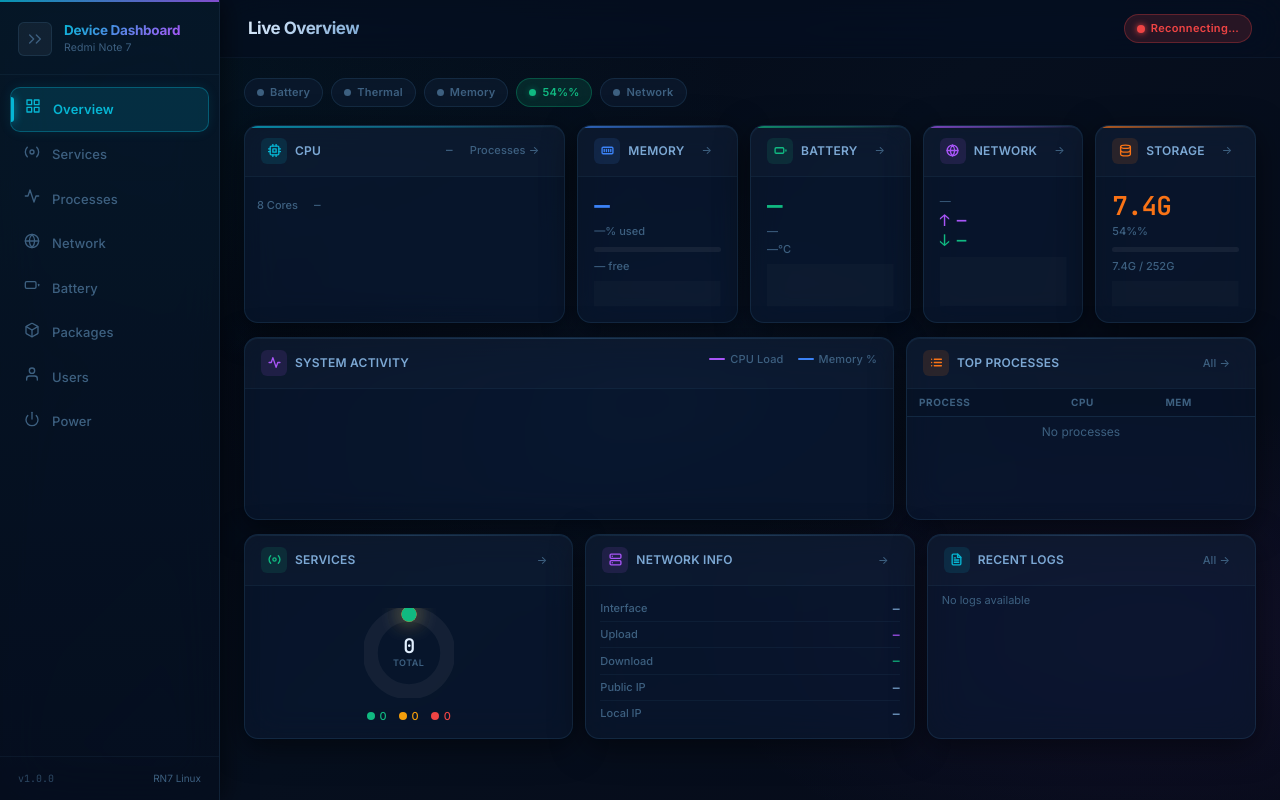
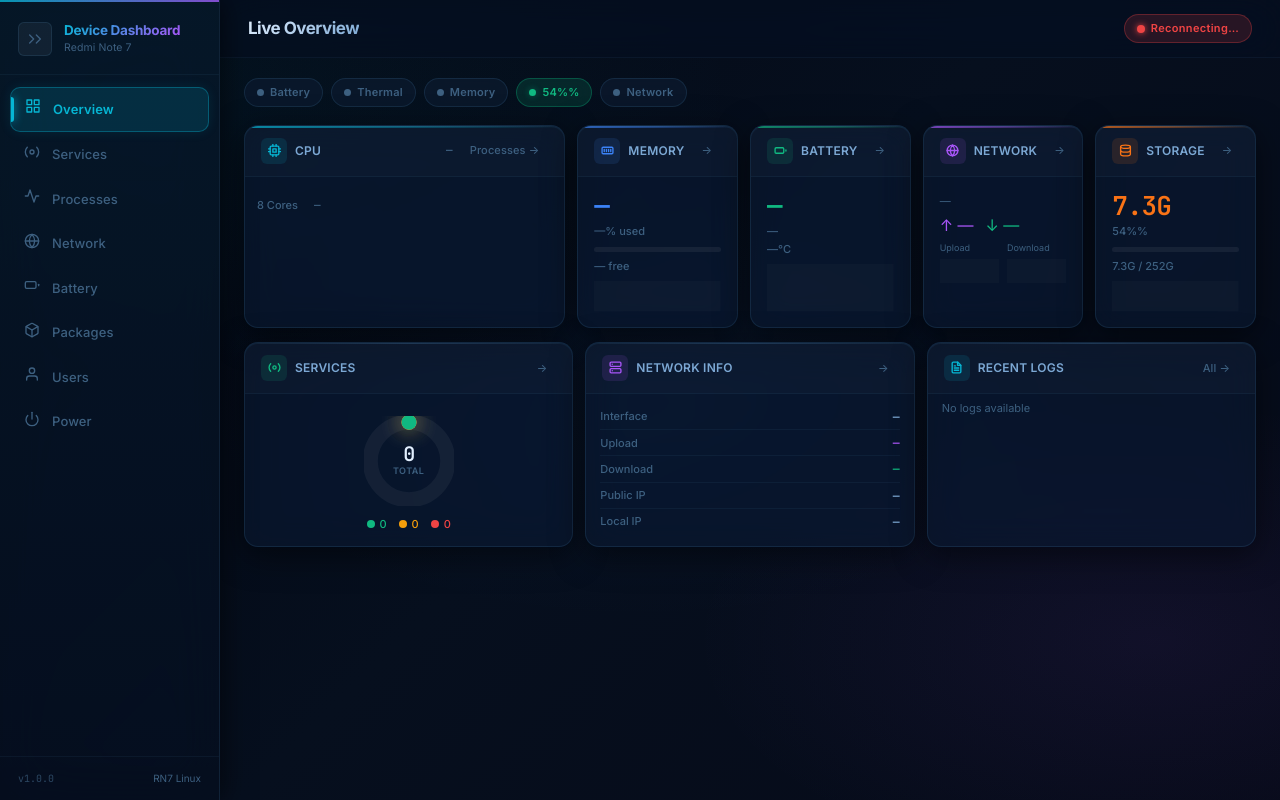
Before and after one commit to minhazul73/lavender, a FastAPI app: page / in a window 1280 px wide. Run offline with FastAPI, Linux system fonts and the light colour scheme; data that the repository does not hold is empty.

Commit message:
Network card: split into upload/download sparklines, remove system activity graph, 24px height, 0.8px stroke, colored downward shadows

```diff
--- a/dashboard/static/live.css
+++ b/dashboard/static/live.css
@@ -209,7 +209,7 @@
 /* ---- Sparklines ---- */
 .sparkline {
     width: 100%;
-    height: 20px;
+    height: 24px;
     flex: 1;
     margin-top: 4px;
     display: block;
@@ -229,7 +229,9 @@
 
 .card-ram .sparkline-line { stroke: var(--blue); filter: drop-shadow(0 1px 2px rgba(59,130,246,0.4)); }
 .card-battery .sparkline-line { stroke: var(--green); filter: drop-shadow(0 1px 2px rgba(16,185,129,0.4)); }
-.card-network .sparkline-line { stroke: var(--purple); filter: drop-shadow(0 1px 2px rgba(168,85,247,0.4)); }
+#sparkpath-net-up { filter: drop-shadow(0 1px 2px rgba(168,85,247,0.4)); }
+#sparkpath-net-down { filter: drop-shadow(0 1px 2px rgba(16,185,129,0.4)); }
+.card-network .sparkline-line { stroke: var(--purple); }
 .card-storage .sparkline-line { stroke: var(--orange); filter: drop-shadow(0 1px 2px rgba(249,115,22,0.4)); }
 
 /* ---- Progress Bars ---- */
--- a/dashboard/static/live.js
+++ b/dashboard/static/live.js
@@ -5,7 +5,7 @@
     var SSE_URL = '/api/device/live?metrics=cpu,ram,thermal,battery,network';
 
     var latest = { cpu: null, ram: null, thermal: null, battery: null, network: null };
-    var buffers = { cpu: [], ram: [], batt: [], net: [] };
+    var buffers = { cpu: [], ram: [], batt: [], net_up: [], net_down: [] };
     var MAX_BUF = 30;
 
     /* ---- Buffer + sparkline ---- */
@@ -20,7 +20,7 @@
         var min = Math.min.apply(null, buf);
         var max = Math.max.apply(null, buf);
         var range = max - min || 1;
-        var w = 100, h = 18;
+        var w = 100, h = 22;
         var d = '';
         buf.forEach(function(v, i) {
             var x = (i / (buf.length - 1)) * w;
@@ -198,8 +198,10 @@
         netEl.className = 'health-pill' + (rx > 0 || tx > 0 ? ' good' : ' warn');
         netEl.querySelector('span:last-child').textContent = (rx > 0 || tx > 0) ? 'Active' : 'Idle';
 
-        pushBuf('net', Math.max(rx, tx));
-        updateSpark('sparkpath-net', 'net');
+        pushBuf('net_up', tx);
+        updateSpark('sparkpath-net-up', 'net_up');
+        pushBuf('net_down', rx);
+        updateSpark('sparkpath-net-down', 'net_down');
     }
 
     /* ---- Network details (IPs, interface) ---- */
--- a/dashboard/templates/index.html
+++ b/dashboard/templates/index.html
@@ -81,8 +81,8 @@
                 <div class="progress-bar-inner" id="ram-bar" style="width:0%"></div>
             </div>
             <div class="stat-sub" id="ram-detail">— free</div>
-            <svg class="sparkline" id="sparkline-ram" viewBox="0 0 100 20" preserveAspectRatio="none">
-                <rect class="sparkline-bg" x="0" y="0" width="100" height="20"/>
+            <svg class="sparkline" id="sparkline-ram" viewBox="0 0 100 24" preserveAspectRatio="none">
+                <rect class="sparkline-bg" x="0" y="0" width="100" height="24"/>
                 <path class="sparkline-line" id="sparkpath-ram" d="" stroke-width="0.8"/>
             </svg>
         </div>
@@ -104,8 +104,8 @@
             <div class="stat-sub" id="batt-state">—</div>
             <div class="stat-sub" id="batt-temp">—°C</div>
             <div class="stat-sub" id="batt-volt" style="display:none;">—</div>
-            <svg class="sparkline" id="sparkline-batt" viewBox="0 0 100 20" preserveAspectRatio="none">
-                <rect class="sparkline-bg" x="0" y="0" width="100" height="20"/>
+            <svg class="sparkline" id="sparkline-batt" viewBox="0 0 100 24" preserveAspectRatio="none">
+                <rect class="sparkline-bg" x="0" y="0" width="100" height="24"/>
                 <path class="sparkline-line" id="sparkpath-batt" d="" stroke-width="0.8"/>
             </svg>
         </div>
@@ -125,12 +125,26 @@
         </div>
         <div class="card-body">
             <div style="font-size:11px; color:var(--text-muted); margin-bottom:4px;" id="net-iface">—</div>
-            <div class="stat-main" id="net-up" style="font-size:16px; color:var(--purple);">↑ —</div>
-            <div class="stat-main" id="net-down" style="font-size:16px; color:var(--green);">↓ —</div>
-            <svg class="sparkline" id="sparkline-net" viewBox="0 0 100 20" preserveAspectRatio="none">
-                <rect class="sparkline-bg" x="0" y="0" width="100" height="20"/>
-                <path class="sparkline-line" id="sparkpath-net" d="" stroke-width="0.8"/>
-            </svg>
+            <div style="display:flex; gap:12px; align-items:center; margin-bottom:4px;">
+                <div style="font-size:16px; color:var(--purple);" id="net-up">↑ —</div>
+                <div style="font-size:16px; color:var(--green);" id="net-down">↓ —</div>
+            </div>
+            <div class="net-spark-container" style="display:flex; gap:8px; flex:1; min-height:40px;">
+                <div class="net-spark-col" style="flex:1; min-width:0;">
+                    <div style="font-size:9px; color:var(--text-muted); margin-bottom:2px;">Upload</div>
+                    <svg class="sparkline" id="sparkline-net-up" viewBox="0 0 100 24" preserveAspectRatio="none">
+                        <rect class="sparkline-bg" x="0" y="0" width="100" height="24"/>
+                        <path class="sparkline-line" id="sparkpath-net-up" d="" stroke-width="0.8" style="stroke:var(--purple);"/>
+                    </svg>
+                </div>
+                <div class="net-spark-col" style="flex:1; min-width:0;">
+                    <div style="font-size:9px; color:var(--text-muted); margin-bottom:2px;">Download</div>
+                    <svg class="sparkline" id="sparkline-net-down" viewBox="0 0 100 24" preserveAspectRatio="none">
+                        <rect class="sparkline-bg" x="0" y="0" width="100" height="24"/>
+                        <path class="sparkline-line" id="sparkpath-net-down" d="" stroke-width="0.8" style="stroke:var(--green);"/>
+                    </svg>
+                </div>
+            </div>
         </div>
     </section>
 
@@ -155,71 +169,14 @@
             <div class="stat-sub" id="store-detail">— / —</div>
             <div class="stat-sub" id="store-free" style="display:none;">—</div>
             <div class="stat-sub" id="store-total" style="display:none;">—</div>
-            <svg class="sparkline" id="sparkline-stor" viewBox="0 0 100 20" preserveAspectRatio="none">
-                <rect class="sparkline-bg" x="0" y="0" width="100" height="20"/>
+            <svg class="sparkline" id="sparkline-stor" viewBox="0 0 100 24" preserveAspectRatio="none">
+                <rect class="sparkline-bg" x="0" y="0" width="100" height="24"/>
                 <path class="sparkline-line" id="sparkpath-stor" d="" stroke-width="0.8" style="stroke: var(--orange);"/>
             </svg>
         </div>
     </section>
 
 </div><!-- /metrics-row -->
-
-<!-- Middle: System Activity chart + Top Processes -->
-<div class="middle-row">
-
-    <section class="card">
-        <div class="card-header">
-            <span class="card-icon" style="background:rgba(168,85,247,0.12); color:var(--purple);">
-                <svg width="13" height="13" viewBox="0 0 24 24" fill="none" stroke="currentColor" stroke-width="2.5" stroke-linecap="round" stroke-linejoin="round">
-                    <polyline points="22 12 18 12 15 21 9 3 6 12 2 12"/>
-                </svg>
-            </span>
-            <span class="card-title">System Activity</span>
-            <div class="chart-legend">
-                <span class="chart-legend-item">
-                    <span class="chart-legend-line" style="background:var(--purple);"></span>
-                    CPU Load
-                </span>
-                <span class="chart-legend-item">
-                    <span class="chart-legend-line" style="background:var(--blue);"></span>
-                    Memory %
-                </span>
-            </div>
-        </div>
-        <div class="card-body" style="padding: 10px 14px;">
-            <canvas id="chart-activity" style="width:100%; height:110px; display:block;"></canvas>
-        </div>
-    </section>
-
-    <section class="card">
-        <div class="card-header">
-            <span class="card-icon" style="background:rgba(249,115,22,0.12); color:var(--orange);">
-                <svg width="13" height="13" viewBox="0 0 24 24" fill="none" stroke="currentColor" stroke-width="2.5" stroke-linecap="round" stroke-linejoin="round">
-                    <line x1="8" y1="6" x2="21" y2="6"/><line x1="8" y1="12" x2="21" y2="12"/>
-                    <line x1="8" y1="18" x2="21" y2="18"/><line x1="3" y1="6" x2="3.01" y2="6"/>
-                    <line x1="3" y1="12" x2="3.01" y2="12"/><line x1="3" y1="18" x2="3.01" y2="18"/>
-                </svg>
-            </span>
-            <span class="card-title">Top Processes</span>
-            <a href="/processes" class="card-link">All →</a>
-        </div>
-        <div class="card-body" style="padding: 0;">
-            <table class="proc-table">
-                <thead>
-                    <tr>
-                        <th>Process</th>
-                        <th>CPU</th>
-                        <th>MEM</th>
-                    </tr>
-                </thead>
-                <tbody id="top-processes">
-                    <tr><td colspan="3" style="text-align:center; color:var(--text-muted); padding:16px 0; font-size:12px;">Loading…</td></tr>
-                </tbody>
-            </table>
-        </div>
-    </section>
-
-</div><!-- /middle-row -->
 
 <!-- Bottom: Services + Network Interfaces + Recent Logs -->
 <div class="bottom-row">
```
